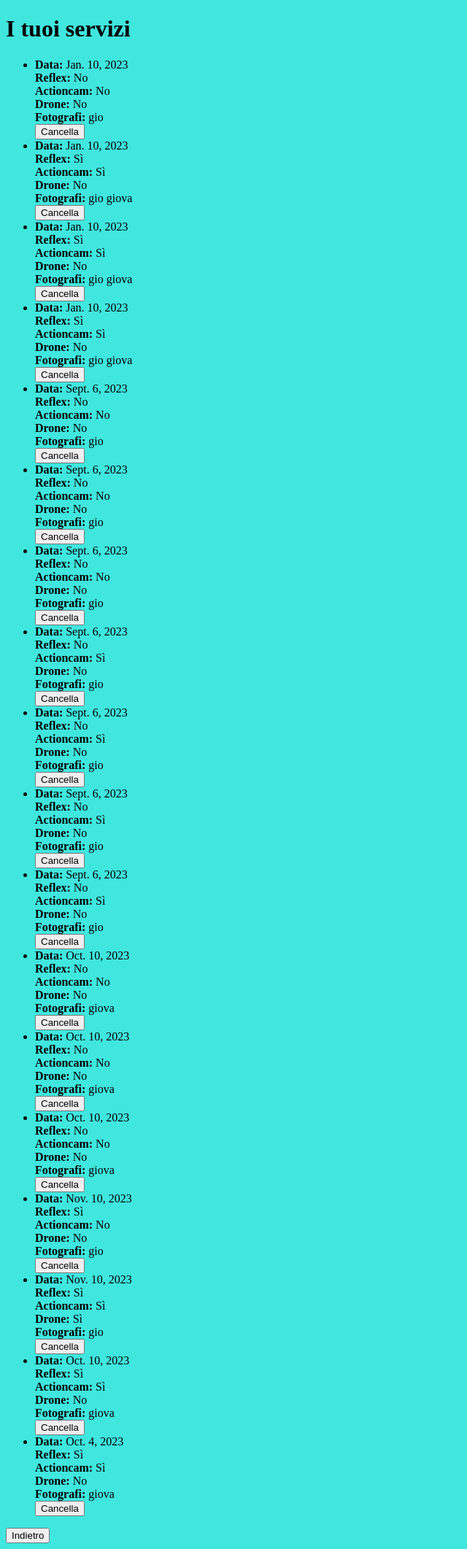
After one commit to GiovanniCocchi/Progetto_esame, a Django app: page /Gestione/Servizi_prenotati/ in a window 1280 px wide. The commit adds this page. Shown: the whole page at 73% size, without its empty margins (0-640 px from the left). Run offline with Django 4.2, Linux system fonts and the light colour scheme; a user stored in the database is signed in; data comes from the database, SQL or seed files in the repository; both versions use the stored data as it was after the commit.

Commit message:
Aggiunta delete view servizio

```diff
--- a/Gestione/models.py
+++ b/Gestione/models.py
@@ -7,8 +7,8 @@ class Servizio(models.Model):
     reflex = models.BooleanField()
     actioncam = models.BooleanField()
     drone = models.BooleanField()
-    fotografi = models.ManyToManyField(User, related_name='servizio_fotografi',default='Blyad ')
-    cliente = models.ForeignKey(User, on_delete=models.CASCADE, related_name='servizio_cliente', default='Blyad ')
+    fotografi = models.ManyToManyField(User, related_name='servizio_fotografi',default='0')
+    cliente = models.ForeignKey(User, on_delete=models.CASCADE, related_name='servizio_cliente', default='0')
 
 
     class Meta:
@@ -25,5 +25,6 @@ class Immagine(models.Model):
     foto_modificata = models.ImageField(upload_to='foto_modificate/', blank=True, null=True)
 
 
+
     def __str__(self):
         return self.Descrizione
--- a/Gestione/urls.py
+++ b/Gestione/urls.py
@@ -10,7 +10,11 @@ urlpatterns = [
     #path('Download/',Download,name='scarica_immagini'),
     #path('Pagina_utente/', Pagina_utente, name='Pagina_utente'),
     #path('download/<str:file_name>/', download_file, name='download_file'),
-    path('/Prenotazione/', Prenotazione_Servizio.as_view(), name='Prenotazione'),
+    path('Prenotazione/<utente_pk>/', Prenotazione_Servizio.as_view(), name='Prenotazione'),
+    path('cancella_servizio/<int:pk>/', ServizioDeleteView.as_view(), name='CancellaServizio'),
     # effettuata una prenotazione, viene redirectato alla home del cliente
-    path('Servizio_prenotato/', ServizioPrenotato, name='ServizioPrenotato')
+    path('Servizio_prenotato/', ServizioPrenotato, name='ServizioPrenotato'),
+    #visualizza servizi prenotati da se Cliente
+    path('Servizi_prenotati/', ServizioListView.as_view(), name='servizio-list'),
+    #path('servizio/<int:pk>/delete/', ServizioDeleteView.as_view(), name='servizio-delete'),
 ]
--- a/Gestione/views.py
+++ b/Gestione/views.py
@@ -1,8 +1,9 @@
 from django.contrib.auth.models import User
 from django.shortcuts import render
-from django.urls import reverse_lazy
-from django.views.generic import CreateView
+from django.urls import reverse_lazy, reverse
+from django.views.generic import CreateView, ListView, DeleteView
 
+from Gestione.models import Servizio
 from Photoapp.forms import CreaServizio
 
 
@@ -14,5 +15,77 @@ class Prenotazione_Servizio(CreateView):
     template_name ="Crea_servizio.html"
     success_url = reverse_lazy("ServizioPrenotato")
 
+    def get_user(self):
+        pk = self.kwargs.get('utente_pk')
+        print(pk)
+        try:
+            user = User.objects.get(pk=pk)
+            return user
+        except Exception:
+            print("blyad")
+        return None
+
+
+    def form_valid(self, form):
+        print("provo a validare il form")
+        # Verifica se esiste già un servizio prenotato nella data selezionata
+        data_scelta = form.cleaned_data['data']
+
+        servizi_nella_data = Servizio.objects.filter(data=data_scelta)
+
+
+        if servizi_nella_data.exists():
+           # Se ci sono già servizi prenotati nella data, comunica al cliente
+           form.add_error('data', 'Il servizio è già prenotato per questa data.')
+           return self.form_invalid(form)
+
+
+        # Recuperiamo il cliente e lo impostiamo
+        cliente = self.get_user()
+        form.instance.cliente = cliente
+
+        # Se la data è disponibile, salva il servizio e reindirizza all'URL di successo
+        return super().form_valid(form)
+
+class ServizioDeleteView(DeleteView):
+    model = Servizio
+    template_name = "cancella.html"
+
+    def get_context_data(self, **kwargs):
+        ctx = super().get_context_data()
+        servizio = "Servizio"
+        ctx["servizio"] = servizio
+        return ctx
+
+    def get_success_url(self):
+        return reverse("servizio-list")
+
+
 def ServizioPrenotato(request):
     return render(request, template_name="Servizio_prenotato.html")
+
+from django.contrib.auth.mixins import LoginRequiredMixin
+
+class ServizioListView(LoginRequiredMixin, ListView):
+    model = Servizio
+    template_name = 'servizio_list.html'
+    context_object_name = 'servizi'
+
+    def get_queryset(self):
+        # Ottieni l'oggetto utente loggato
+        user = self.request.user
+
+        # Filtra i servizi associati all'utente loggato
+        queryset = Servizio.objects.filter(cliente=user)
+
+        return queryset
+"""
+class ServizioDeleteView(LoginRequiredMixin, DeleteView):
+    model = Servizio
+    template_name = 'Cancella_servizio.html'
+    success_url = reverse_lazy('servizio-list')  # Redirect dopo la cancellazione
+
+    def get_queryset(self):
+        # Filtra i servizi associati all'utente loggato
+        return Servizio.objects.filter(cliente=self.request.user)
+    """
--- a/Photoapp/forms.py
+++ b/Photoapp/forms.py
@@ -4,6 +4,7 @@ from crispy_forms.layout import Submit
 from django.contrib.auth.forms import UserCreationForm
 from django.contrib.auth.models import Group
 from django import forms
+from django.forms import DateInput
 
 from Gestione.models import Servizio
 
@@ -23,4 +24,7 @@ class CreaServizio(forms.ModelForm):
 
     class Meta:
         model = Servizio
-        fields=['data','reflex', 'actioncam', 'drone', 'fotografi','cliente']
+        fields=['data','reflex', 'actioncam', 'drone', 'fotografi']
+        widgets = {
+            'data': DateInput(attrs={'type': 'date'}),
+        }
--- a/Photoapp/views.py
+++ b/Photoapp/views.py
@@ -114,4 +114,8 @@ def Conferma_caricamento_cliente(request):
     return render(request, template_name="pagina-di-conferma.html")
 
 def Utenteloggato(request):
-    return render(request, template_name="Utente_loggato.html")
+    pk = request.user.pk
+    context = {
+        'user_pk': pk,
+    }
+    return render(request, template_name="Utente_loggato.html",context=context)
--- a/templates/Calendario.html
+++ b/templates/Calendario.html
@@ -137,7 +137,7 @@ nextMonthLink.addEventListener("click", function (e) {
   history.replaceState({}, '', queryParams);
 });
   </script>
-<a href="{% url 'Loggato' %}"><button>Indietro</button></a>
+<a href="{% url 'Home' %}"><button>Torna alla home</button></a>
 </body>
 
 {% endblock %}
--- a/templates/Crea_servizio.html
+++ b/templates/Crea_servizio.html
@@ -12,7 +12,8 @@
 
 <body>
     <h2>Crea un servizio fotografico</h2>
-     <form method="POST" class="post-form">{% csrf_token %}
+     <form method="POST" class="post-form" enctype="multipart/form-data">
+         {% csrf_token %}
          {{ form.as_p }}
          <button type="submit" class="save btn btn-default">Salva</button>
 
--- a/templates/registrazione.html
+++ b/templates/registrazione.html
@@ -10,7 +10,7 @@
     {{ form.as_p }}
     <button type="submit">Registra</button>
 </form>
-
+    <a href="{% url 'Home' %}"><button>Indietro</button></a>
 </body>
 
 {% endblock %}
--- /dev/null
+++ b/templates/servizio_list.html
@@ -0,0 +1,32 @@
+{% extends 'base.html' %}
+
+{% block content %}
+  <h1>I tuoi servizi</h1>
+
+  {% if servizi %}
+    <ul>
+      {% for servizio in servizi %}
+        <li>
+          <strong>Data:</strong> {{ servizio.data }}<br>
+          <strong>Reflex:</strong> {% if servizio.reflex %}Sì{% else %}No{% endif %}<br>
+          <strong>Actioncam:</strong> {% if servizio.actioncam %}Sì{% else %}No{% endif %}<br>
+          <strong>Drone:</strong> {% if servizio.drone %}Sì{% else %}No{% endif %}<br>
+          <strong>Fotografi:</strong>
+          {% for fotografo in servizio.fotografi.all %}
+            {{ fotografo.username }}
+          {% endfor %}<br>
+            <form method="GET" action="{% url 'CancellaServizio' servizio.pk %}">
+                {% csrf_token %}
+                <button class="pulsante-rosso" type="submit">Cancella</button>
+            </form>
+
+
+        </li>
+      {% endfor %}
+    </ul>
+  {% else %}
+    <p>Nessun servizio disponibile.</p>
+  {% endif %}
+
+<a href="{% url 'Loggato' %}"><button>Indietro</button></a>
+{% endblock %}
```
Also changed, not shown: templates/Utente_loggato.html (+6 -6 lines), templates/cancella.html (added, +16 -0 lines), templates/home.html (+5 -9 lines), Gestione/migrations/0002_alter_servizio_cliente_alter_servizio_fotografi.py (added), db.sqlite3.
